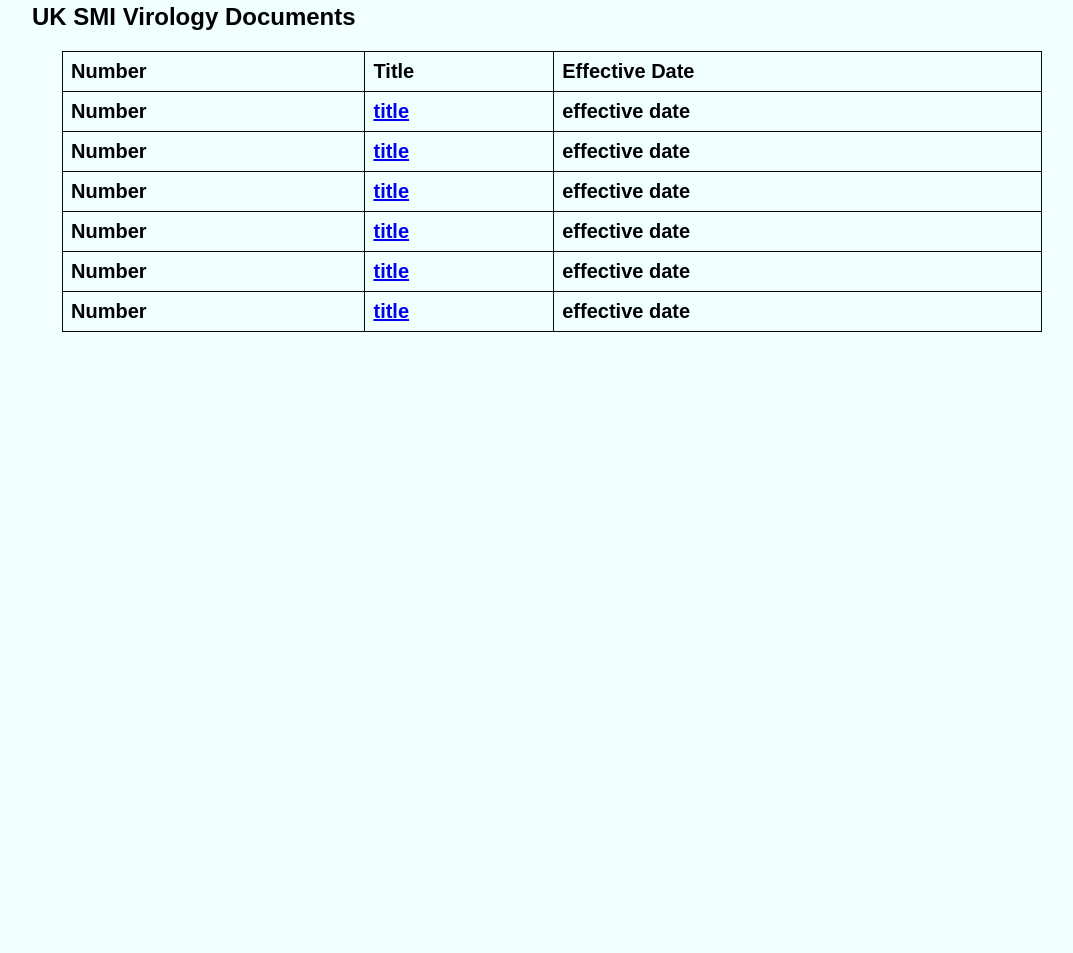
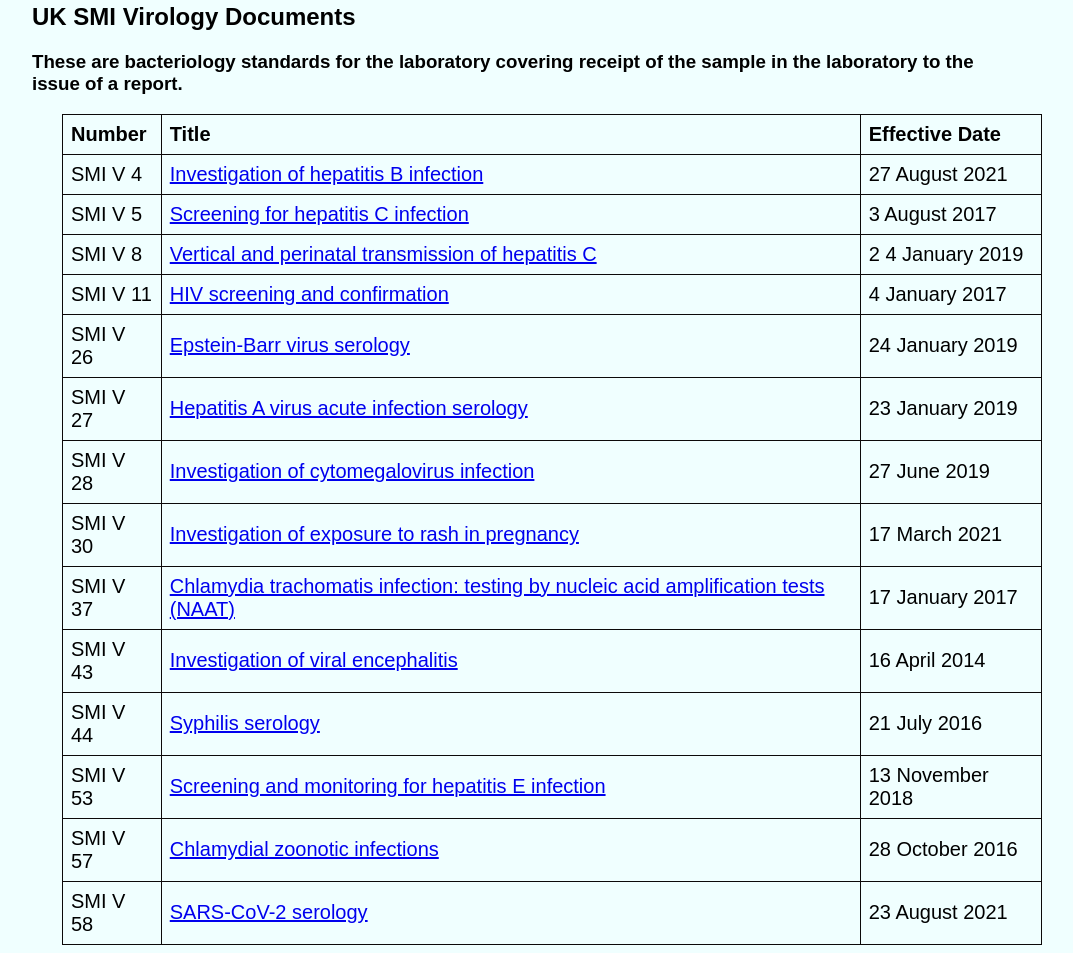
Before and after one commit to UKSMI/Standards-for-Microbiology-Investigations, a plain HTML site: page Virology.html in a window 1280 px wide. Shown: the part 203-1156 px from the top of the page, without its empty margins (118-1191 px from the left). Before the commit the page ends 800 px from the top, so only its background shows below. Drawn offline with Linux system fonts and the light colour scheme.

Commit message:
Update Virology

```diff
--- a/Virology.html
+++ b/Virology.html
@@ -15,6 +15,7 @@
         <hr>
 <div class="a">
     <h2>UK SMI Virology Documents</h2>
+    <h3>These are bacteriology standards for the laboratory covering receipt of the sample in the laboratory to the issue of a report.</h3>
 </div>
 
 <table class="b">
@@ -24,37 +25,75 @@
         <th>Effective Date</th>
     </tr>
     <tr>
-        <th>Number</th>
-        <th><a href="#"> title </a></th>
-        <th>effective date</th>
+        <td>SMI V 4</td>
+        <td><a href="Virology/V 4i6.1.pdf"> Investigation of hepatitis B infection  </a></td>
+        <td>27 August 2021</td>
     </tr>
     <tr>
-        <th>Number</th>
-        <th><a href="#"> title </a></th>
-        <th>effective date</th>
+        <td>SMI V 5</td>
+        <td><a href="Virology/V 5i7.pdf"> Screening for hepatitis C infection </a></td>
+        <td>3 August 2017</td>
     </tr>
     <tr>
-        <th>Number</th>
-        <th><a href="#"> title </a></th>
-        <th>effective date</th>
+        <td>SMI V 8</td>
+        <td><a href="Virology/V 8i3.pdf">  Vertical and perinatal transmission of hepatitis C  </a></td>
+        <td>2 4 January 2019</td>
     </tr>
     <tr>
-        <th>Number</th>
-        <th><a href="#"> title </a></th>
-        <th>effective date</th>
+        <td>SMI V 11</td>
+        <td><a href="Virology/V 11i4.1.pdf"> HIV screening and confirmation </a></td>
+        <td>4 January 2017</td>
     </tr>
     <tr>
-        <th>Number</th>
-        <th><a href="#"> title </a></th>
-        <th>effective date</th>
+        <td>SMI V 26</td>
+        <td><a href="Virology/V 26i6.pdf"> Epstein-Barr virus serology </a></td>
+        <td>24 January 2019</td>
     </tr>
     <tr>
-        <th>Number</th>
-        <th><a href="#"> title </a></th>
-        <th>effective date</th>
+        <td>SMI V 27</td>
+        <td><a href="Virology/V 27i4.pdf"> Hepatitis A virus acute infection serology </a></td>
+        <td>23 January 2019</td>
     </tr>
-
+    <tr>
+        <td>SMI V 28</td>
+        <td><a href="Virology/V 28i4.pdf"> Investigation of cytomegalovirus infection </a></td>
+        <td>27 June 2019</td>
+    </tr>
+        <tr>
+        <td>SMI V 30</td>
+        <td><a href="Virology/V 30i6.pdf"> Investigation of exposure to rash in pregnancy </a></td>
+        <td>17 March 2021</td>
+    </tr>
+        <tr>
+        <td>SMI V 37</td>
+        <td><a href="Virology/V 37i4.pdf"> Chlamydia trachomatis infection: testing by nucleic acid amplification tests (NAAT) </a></td>
+        <td>17 January 2017</td>
+    </tr>
+        <tr>
+        <td>SMI V 43</td>
+        <td><a href="Virology/V 43i2.3.pdf"> Investigation of viral encephalitis </a></td>
+        <td>16 April 2014</td>
+    </tr>
+        <tr>
+        <td>SMI V 44</td>
+        <td><a href="Virology/V 44i2.1.pdf"> Syphilis serology </a></td>
+        <td>21 July 2016</td>
+    </tr>
+        <tr>
+        <td>SMI V 53</td>
+        <td><a href="Virology/V 53i1.pdf"> Screening and monitoring for hepatitis E infection </a></td>
+        <td>13 November 2018</td>
+    </tr>
+        <tr>
+        <td>SMI V 57</td>
+        <td><a href="Virology/V 57i2.1.pdf"> Chlamydial zoonotic infections </a></td>
+        <td>28 October 2016</td>
+    </tr>
+        <tr>
+        <td>SMI V 58</td>
+        <td><a href="Virology/V 58i1"> SARS-CoV-2 serology </a></td>
+        <td>23 August 2021</td>
+    </tr>
 </table>
-
 </body>
 </html>
```
